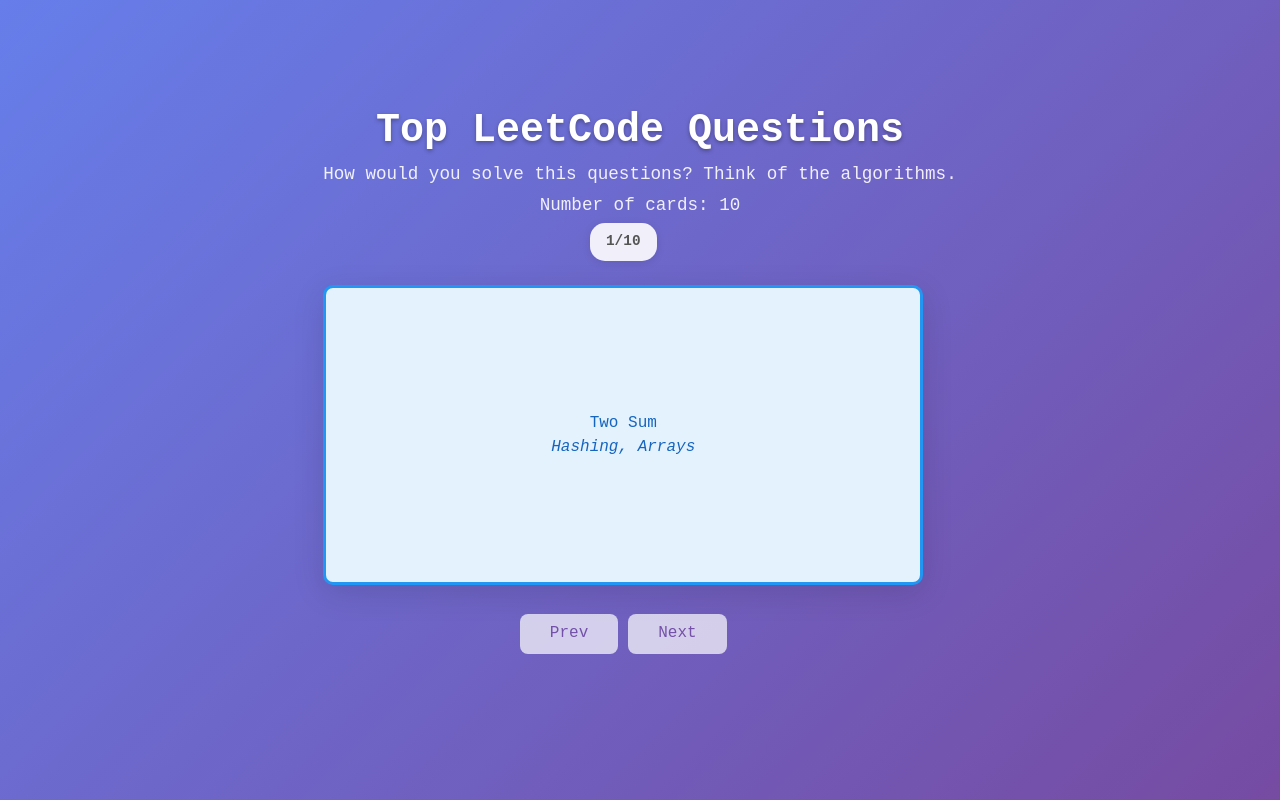
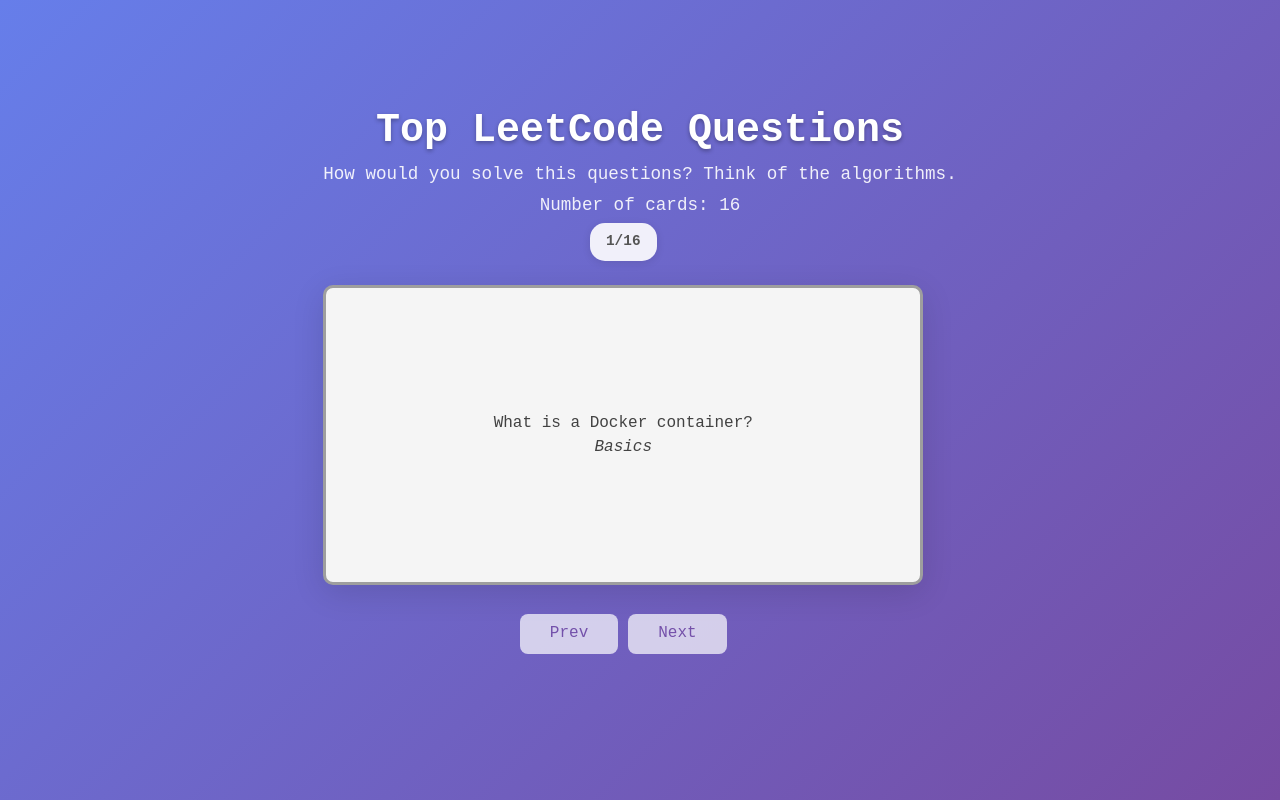
Before and after one commit to anekemuna/flippy-flashcards, a React (Vite) app: page / in a window 1280 px wide. Built offline with nearby package versions, Linux system fonts and the light colour scheme.

Commit message:
Add Another Variable to the Props for Flashcard (cardCount)
This is so we can keep the length information dynamic

```diff
--- a/src/App.jsx
+++ b/src/App.jsx
@@ -1,7 +1,7 @@
 import { useState } from "react";
 import "./App.css";
 import Flashcard from "./components/Flashcard";
-import flashcardsData from "./data/flashcards.json";
+import flashcardsData from "./data/flashcards_docker.json";
 
 function App() {
   const [index, setIndex] = useState(0);
@@ -33,6 +33,7 @@
         index={index}
         next={nextCard}
         prev={prevCard}
+        cardCount= {flashcardsData.length}
       />
     </div>
   );
--- a/src/components/Flashcard.jsx
+++ b/src/components/Flashcard.jsx
@@ -6,6 +6,7 @@
   const flashcard = props.flashcard;
   const next = props.next;
   const prev = props.prev;
+  const count = props.cardCount;
 
   const formatAnswers = () => {
     return Array.isArray(flashcard.answer) ? (
@@ -50,7 +51,7 @@
 
   return (
     <div className="flashcard-container">
-      <div className="card-index">{props.index + 1}/10</div>
+      <div className="card-index">{props.index + 1}/{count}</div>
       <div
         className={`flashcard ${getCategoryStyle(flashcard.category)}`}
         onClick={handleClick}
```
